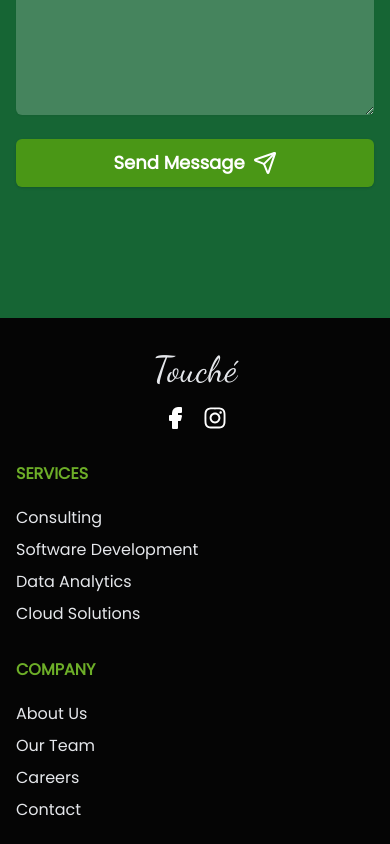
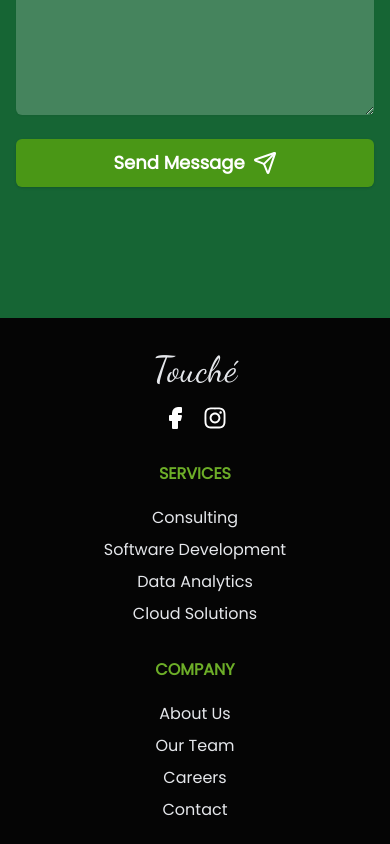
Before and after one commit to MarioBarrera14/TiendaTouche, a Next.js app: page / in a window 390 px wide. Shown: the part 11156-12000 px from the top of the page. Built offline with nearby package versions, Linux system fonts and the light colour scheme.

Commit message:
first commit

```diff
--- a/src/components/footer/footer.tsx
+++ b/src/components/footer/footer.tsx
@@ -9,7 +9,7 @@ export default function Footer() {
   return (
     <footer className="bg-[#000000fa] text-[#e5e7eb] px-4 sm:px-6 md:px-8 lg:px-12 py-8 md:py-12">
       <div className="container mx-auto">
-        <div className="flex flex-col md:flex-row justify-between items-center md:items-start gap-8">
+        <div className="flex flex-col items-center md:items-start md:flex-row justify-between gap-8">
           {/* Logo Section */}
           <div className="flex flex-col items-center md:items-start w-full md:w-auto">
             <div className={`text-4xl md:text-5xl ${dancingScript.className} text-center md:text-left mb-4`}>
@@ -27,7 +27,7 @@ export default function Footer() {
           </div>
 
           {/* Links Section */}
-          <div className={`grid grid-cols-1 sm:grid-cols-2 md:grid-cols-3 gap-8 w-full md:w-auto ${poppins.className}`}>
+          <div className={`grid grid-cols-1 sm:grid-cols-2 md:grid-cols-3 gap-8 w-full md:w-auto ${poppins.className} text-center md:text-left`}>
             {/* Services */}
             <div className="flex flex-col gap-2">
               <div className="font-bold uppercase text-[#6dae28] pb-3">Services</div>
--- a/src/components/nav/nav.tsx
+++ b/src/components/nav/nav.tsx
@@ -10,7 +10,7 @@ import {
   SheetContent,
   SheetTrigger,
 } from "@/components/ui/sheet"
-import { dancingScript,poppins } from "@/config/fonts"
+import { dancingScript, poppins } from "@/config/fonts"
 
 export default function Navbar() {
   const [isScrolled, setIsScrolled] = React.useState(false)
@@ -19,6 +19,10 @@ export default function Navbar() {
     const handleScroll = () => {
       setIsScrolled(window.scrollY > 10)
     }
+
+    // Llamar a handleScroll inmediatamente para establecer el estado inicial
+    handleScroll()
+
     window.addEventListener("scroll", handleScroll)
     return () => window.removeEventListener("scroll", handleScroll)
   }, [])
@@ -38,7 +42,6 @@ export default function Navbar() {
           <Link href="#page-top" className={`text-4xl font-bold text-[#6dae28] ${dancingScript.className}`}>
             Touché
           </Link>
-
 
           <div className={`hidden md:flex space-x-6 ${poppins.className}`}>
             {navItems.map((item) => (
```
Lines whose indentation alone changed are shown as unchanged.
